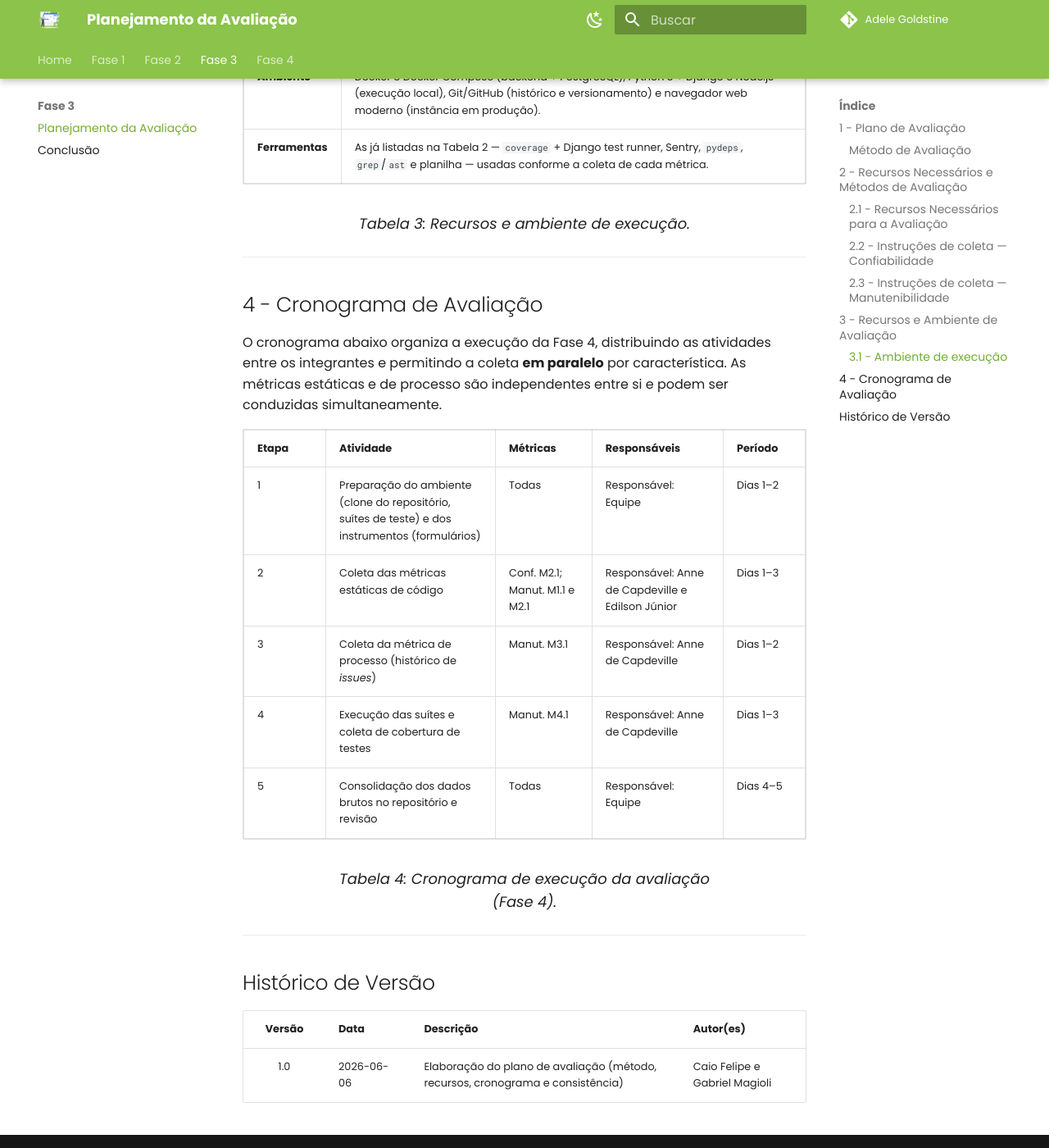
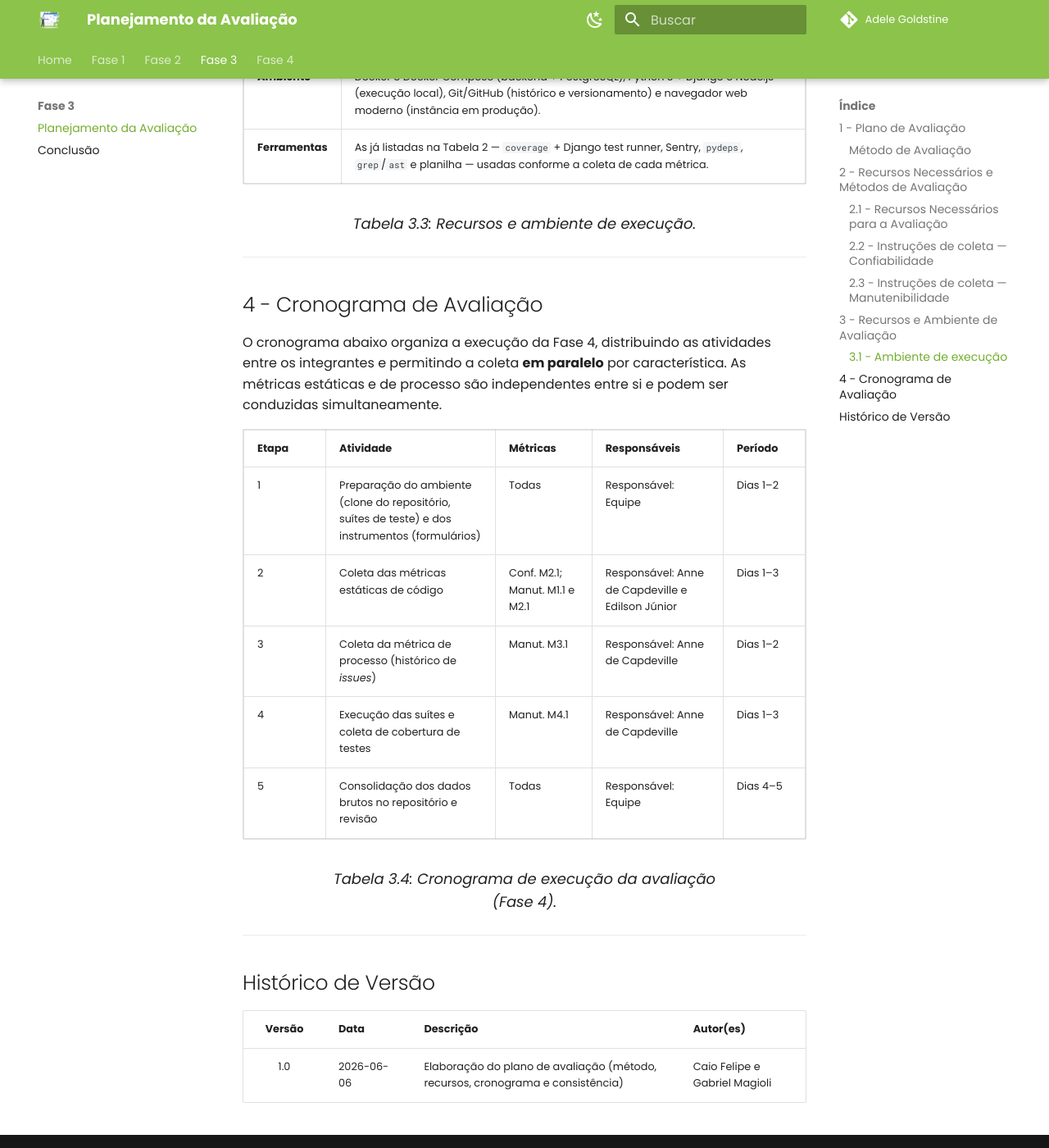
Before and after one commit to FCTE-Qualidade-de-Software-1/2026-1_T01_ADELE_GOLDSTINE, an MkDocs documentation site: the page built from docs/fase3/planejamento.md, in a window 1280 px wide and 1400 px high, scrolled down 4773 px. Shown: the whole window at 82% size. Built offline with MkDocs 1.6.1 and Material for MkDocs 9.7.7, drawn with Linux system fonts in a browser that asks for light colours; comment, search, counter and statistics services are not loaded; some of the changed text lies outside the part shown.

Commit message:
cleanup: padroniza legendas de tabelas da fase 3

```diff
--- a/docs/fase3/planejamento.md
+++ b/docs/fase3/planejamento.md
@@ -32,7 +32,7 @@
     </tr>
   </table>
   <div style="margin-top: 8px; text-align: center;">
-    <font size="4"><figcaption>Tabela 1: Visão geral do plano de avaliação.</figcaption></font>
+    <font size="4"><figcaption>Tabela 3.1: Visão geral do plano de avaliação.</figcaption></font>
   </div>
 </div>
 
@@ -97,7 +97,7 @@
     </tr>
   </table>
   <div style="margin-top: 8px; text-align: center;">
-    <font size="4"><figcaption>Tabela 2: Recursos necessários para a avaliação.</figcaption></font>
+    <font size="4"><figcaption>Tabela 3.2: Recursos necessários para a avaliação.</figcaption></font>
   </div>
 </div>
 
@@ -176,7 +176,7 @@
     </tr>
   </table>
   <div style="margin-top: 8px; text-align: center;">
-    <font size="4"><figcaption>Tabela 3: Recursos e ambiente de execução.</figcaption></font>
+    <font size="4"><figcaption>Tabela 3.3: Recursos e ambiente de execução.</figcaption></font>
   </div>
 </div>
 
@@ -232,7 +232,7 @@
     </tr>
   </table>
   <div style="margin-top: 8px; text-align: center;">
-    <font size="4"><figcaption>Tabela 4: Cronograma de execução da avaliação (Fase 4).</figcaption></font>
+    <font size="4"><figcaption>Tabela 3.4: Cronograma de execução da avaliação (Fase 4).</figcaption></font>
   </div>
 </div>
 
```
